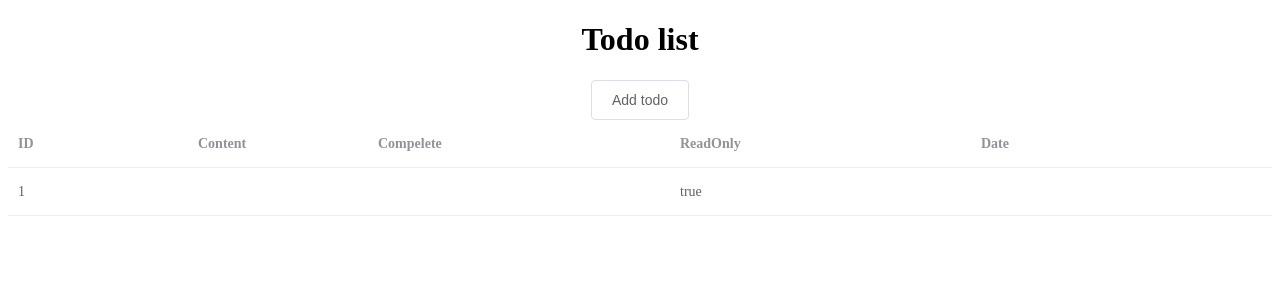
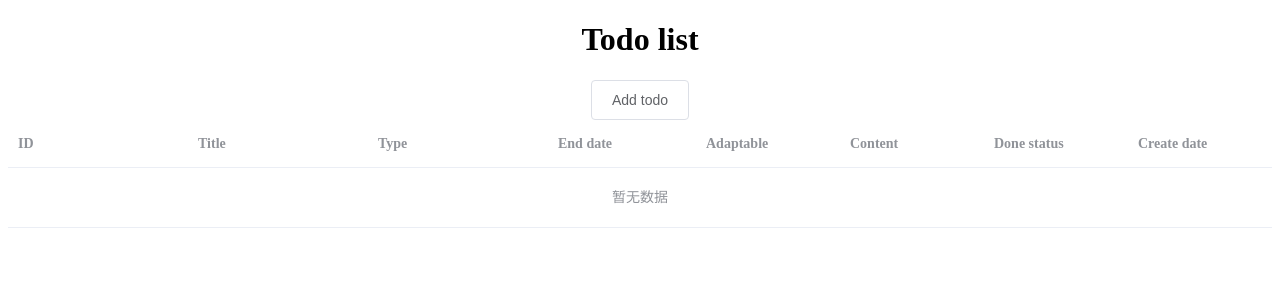
Before and after one commit to Eafrey/vue-todo, a Vue app: page /add in a window 1280 px wide. Shown: the top 300 px of the page. Built offline with nearby package versions, Linux system fonts and the light colour scheme.

Commit message:
add todo to store with correct date

```diff
--- a/src/store/index.js
+++ b/src/store/index.js
@@ -5,20 +5,17 @@ Vue.use(Vuex);
 
 export default new Vuex.Store({
     state: {
-        todos: [
-            {
-                id: "1",
-                text: 'todo1',
-                done: false,
-                readOnly: "true",
-                createDate: "11111",
-            }
-        ],
+        todos: [],
     },
     getters: {
         doneTodos: state => state.todos.filter(todo => todo.done),
         undoneTodos: state => state.todos.filter(todo => todo.done)
     },
-    mutations: {},
+    mutations: {
+        addTodo(state, todo) {
+            state.todos.push(todo)
+            console.log('todos store', state.todos)
+        }
+    },
     actions: {},
 });
--- /dev/null
+++ b/src/utils/date.js
@@ -0,0 +1,29 @@
+function getDateString(timeStrap) {
+    const month = parseInt(timeStrap.getMonth(), 10) + 1;
+    const timeString =
+        timeStrap.getFullYear() +
+        '-' +
+        month +
+        '-' +
+        timeStrap.getDate() +
+        ' ' +
+        timeStrap.getHours() +
+        ':' +
+        timeStrap.getMinutes() +
+        ':' +
+        timeStrap.getSeconds();
+    return timeString;
+}
+
+function getDateStringWithoutHour(timeStrap) {
+    const month = parseInt(timeStrap.getMonth(), 10) + 1;
+    const timeString =
+        timeStrap.getFullYear() +
+        '-' +
+        month +
+        '-' +
+        timeStrap.getDate();
+    return timeString;
+}
+
+export {getDateString, getDateStringWithoutHour}
--- a/src/views/AddTodo.vue
+++ b/src/views/AddTodo.vue
@@ -1,49 +1,51 @@
 <template>
     <div>
         <h3 class="form-title">Creat an new todo</h3>
-        <el-form :model="ruleForm" :rules="rules" ref="ruleForm" label-width="100px" class="demo-ruleForm">
+        <el-form :model="todo" :rules="rules" ref="todo" label-width="100px" class="demo-todo">
             <el-form-item label="Title" prop="title">
-                <el-input v-model="ruleForm.title"></el-input>
+                <el-input v-model="todo.title"></el-input>
             </el-form-item>
             <el-form-item label="Type" prop="type">
-                <el-select v-model="ruleForm.type" placeholder="Select todo type">
+                <el-select v-model="todo.type" placeholder="Select todo type">
                     <el-option label="type1" value="type1"></el-option>
                     <el-option label="type2" value="type2"></el-option>
                 </el-select>
             </el-form-item>
             <el-form-item label="End date" required>
                 <el-col :span="11">
-                    <el-form-item prop="date">
-                        <el-date-picker type="date" placeholder="Select date" v-model="ruleForm.date"
+                    <el-form-item prop="endDate">
+                        <el-date-picker type="date" placeholder="Select date" v-model="todo.endDate"
                                         style="width: 100%;"></el-date-picker>
                     </el-form-item>
                 </el-col>
             </el-form-item>
             <el-form-item label="Adaptable" prop="adaptable">
-                <el-switch v-model="ruleForm.adaptable"></el-switch>
+                <el-switch v-model="todo.adaptable"></el-switch>
             </el-form-item>
             <el-form-item label="Content" prop="content">
-                <el-input type="textarea" v-model="ruleForm.content"></el-input>
+                <el-input type="textarea" v-model="todo.content"></el-input>
             </el-form-item>
             <el-form-item>
-                <el-button type="primary" @click="submitForm('ruleForm')">立即创建</el-button>
-                <el-button @click="resetForm('ruleForm')">重置</el-button>
+                <el-button type="primary" @click="submitForm('todo')">立即创建</el-button>
+                <el-button @click="resetForm('todo')">重置</el-button>
             </el-form-item>
         </el-form>
     </div>
 </template>
 
 <script>
+    import  {getDateString, getDateStringWithoutHour} from "../utils/date";
+
     export default {
         name: "All",
         mounted() {
         },
         data() {
             return {
-                ruleForm: {
+                todo: {
                     title: '',
                     type: '',
-                    date: '',
+                    endDate: '',
                     adaptable: false,
                     content: '',
                 },
@@ -54,7 +56,7 @@
                     type: [
                         {required: true, message: 'Please select type', trigger: 'change'}
                     ],
-                    date: [
+                    endDate: [
                         {type: 'date', required: true, message: 'Please Select date', trigger: 'change'}
                     ],
                     adaptable: [],
@@ -72,7 +74,10 @@
                             message: 'The todo was successfully created.',
                             type: 'success'
                         });
-                        this.$router.push('/')
+                        console.log('todo', this.todo)
+                        this.todo = {...this.todo, createDate: getDateString(new Date(Date.now())),endDate: getDateStringWithoutHour(this.todo.endDate)}
+                        this.$store.commit("addTodo", this.todo);
+                        this.$router.push('/');
                     } else {
                         this.$message({
                             message: 'Error.',
--- a/src/views/Home.vue
+++ b/src/views/Home.vue
@@ -10,21 +10,34 @@
                     width="180">
             </el-table-column>
             <el-table-column
-                    prop="content"
-                    label="Content"
+                    prop="title"
+                    label="Title"
                     width="180">
             </el-table-column>
             <el-table-column
-                    prop="complete"
-                    label="Compelete">
+                    prop="type"
+                    label="Type"
+                    width="180">
             </el-table-column>
             <el-table-column
-                    prop="readOnly"
-                    label="ReadOnly">
+                    prop="endDate"
+                    label="End date">
             </el-table-column>
             <el-table-column
-                    prop="date"
-                    label="Date">
+                    prop="adaptable"
+                    label="Adaptable">
+            </el-table-column>
+            <el-table-column
+                    prop="content"
+                    label="Content">
+            </el-table-column>
+            <el-table-column
+                    prop="done"
+                    label="Done status">
+            </el-table-column>
+            <el-table-column
+                    prop="createDate"
+                    label="Create date">
             </el-table-column>
         </el-table>
     </div>
@@ -37,6 +50,9 @@
             return {
                 tableData: this.$store.state.todos
             };
+        },
+        mounted() {
+          console.log('todos home', this.$store.state.todos)
         },
         methods: {
             addTodo() {
```
